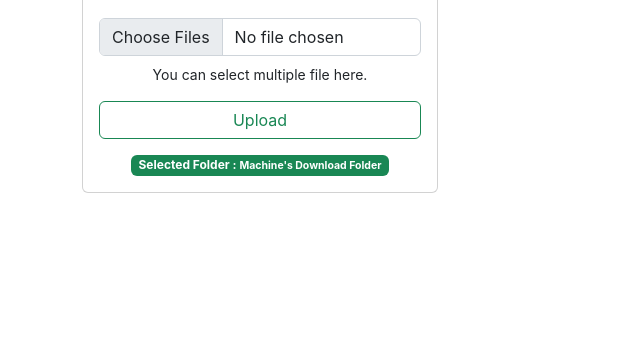
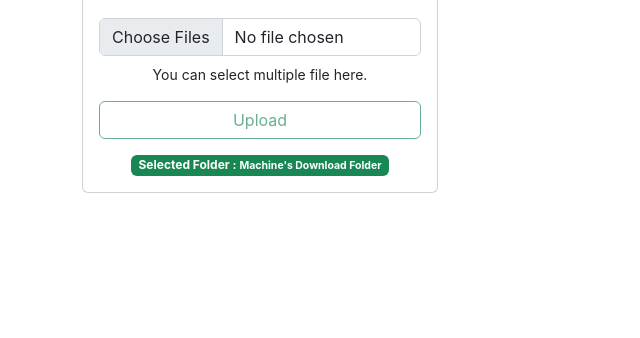
Before and after one commit to yashshukla0918/py_local_file_sharing, a Flask app: page /Upload in a window 1280 px wide. Shown: the part 207-545 px from the top of the page, without its empty margins (0-640 px from the left). Run offline with Flask 2, Linux system fonts and the light colour scheme; parts of the project's set-up code (start-up, migrations or seed data) failed here and were passed over.

Commit message:
upload check validation

```diff
--- a/templates/upload.html
+++ b/templates/upload.html
@@ -171,7 +171,7 @@
                                         id="formFileMultiple" ></div><small>You can select
                                     multiple file
                                     here.</small><br><button
-                                    class="btn btn-outline-success my-3 outline-button-style">Upload</button>
+                                    class="btn btn-outline-success my-3 outline-button-style"  id="uploadbtn"  disabled>Upload</button>
                                 <span class="badge bg-success text-wrap">
                                     <span>Selected Folder : <small>Machine's Download Folder</small></span>
                                 </span>
@@ -206,21 +206,27 @@
         var port = window.location.port;
         var action = "http://" + ip + ":" + port + "/uploader";
         document.getElementById("from-upload").action = action;
+
+
+
     </script>
 
 <script>
 
     var row_tile = document.getElementById('tbody');
     const fileInput = document.getElementById('formFileMultiple');
+    if(fileInput.files.length==0){
+            document.getElementById("uploadbtn").disabled=true;
+        }
     fileInput.onchange = () => {
         i=1;
         const selectedFiles = [...fileInput.files];
         selectedFiles.forEach(fp => {
-            console.log(fp);
             var date = new Date(fp.lastModified);
             row_tile.innerHTML = row_tile.innerHTML+"<tr><th scope='row'>"+i+"</th><td>"+fp.name+"</td><td>"+fp.type+"</td><td>"+date.toLocaleDateString("en-GB")+"</td></tr>"
             i++;
         });
+        document.getElementById("uploadbtn").disabled=false;
     }
 
 
```
